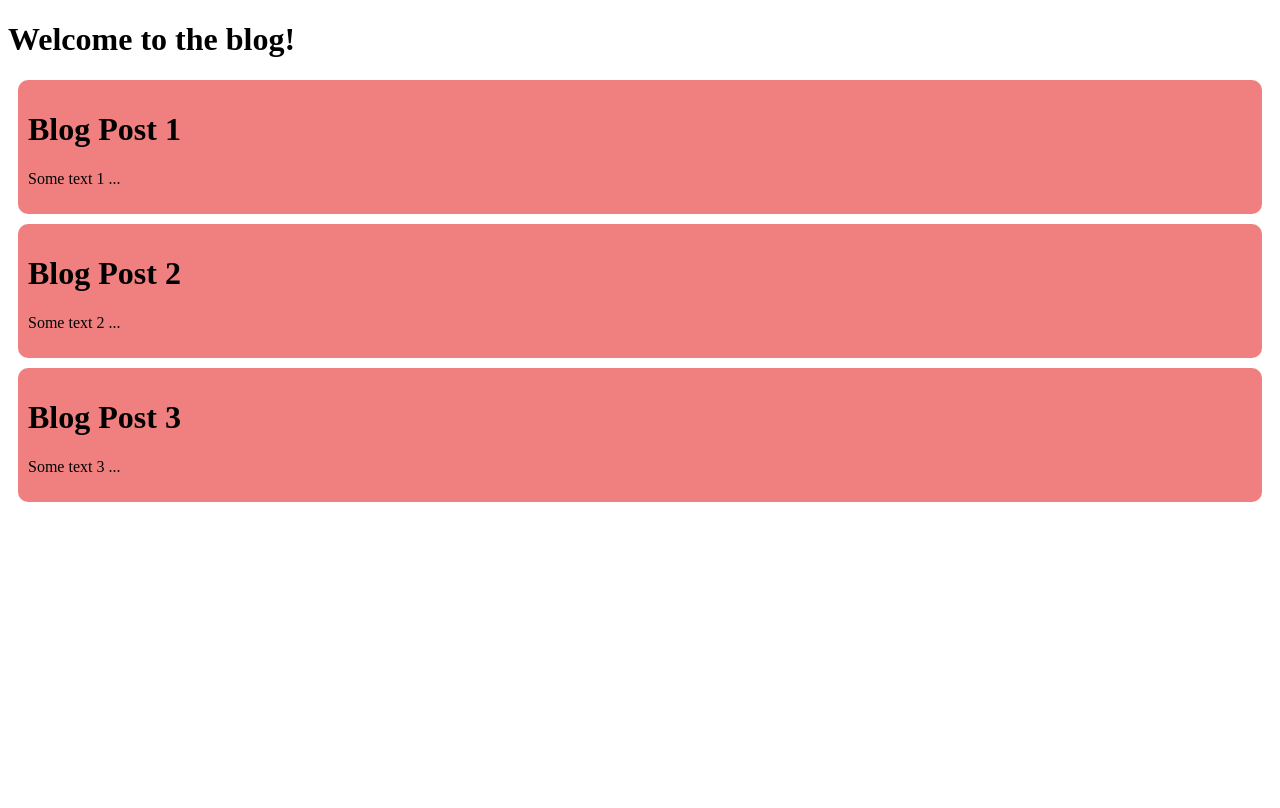
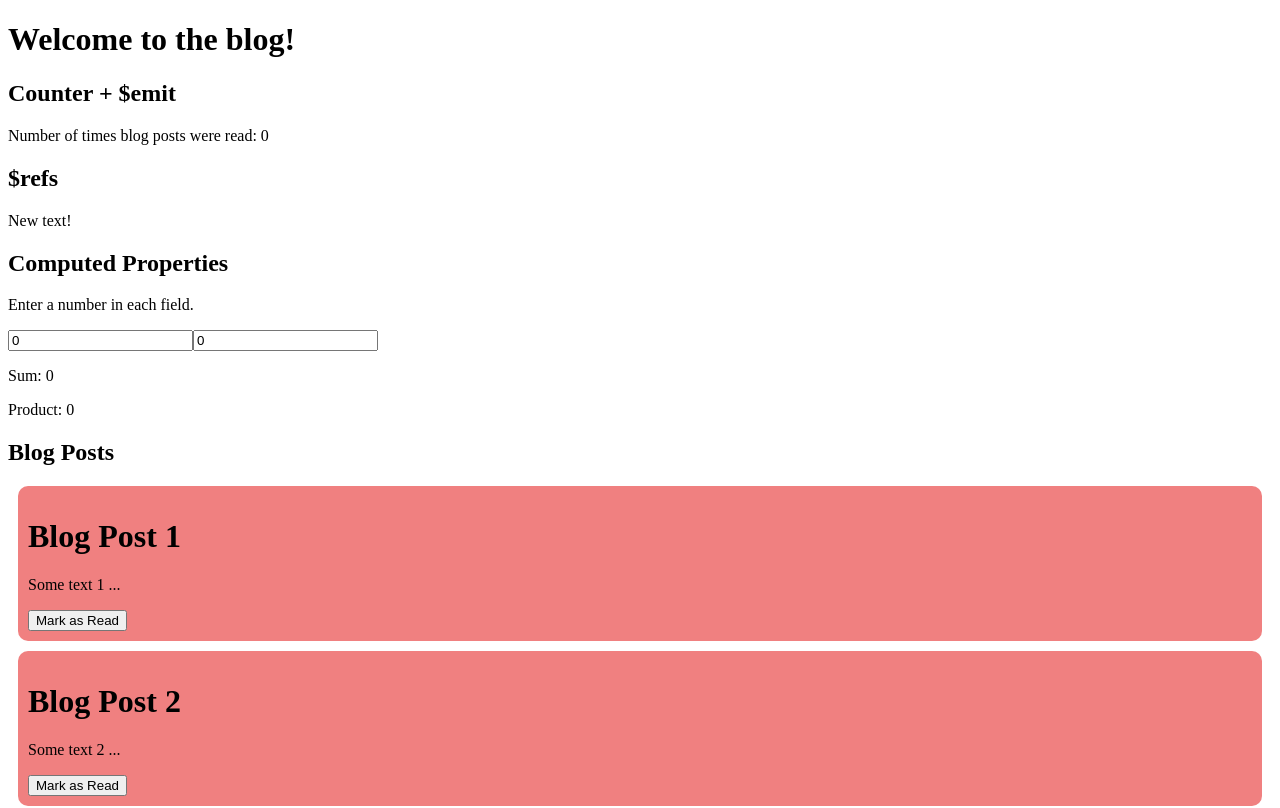
Before and after one commit to jadeleafmoon/vue3-playground, a Vue app: page / in a window 1280 px wide. Shown: the top 808 px of the page. Built offline with nearby package versions, Linux system fonts and the light colour scheme.

Commit message:
feat: implement sum and product computed properties

```diff
--- a/src/App.vue
+++ b/src/App.vue
@@ -1,9 +1,24 @@
 <template>
   <h1>Welcome to the blog!</h1>
-  <pre></pre>
+
+  <h2>Counter + $emit</h2>
+  <p>Number of times blog posts were read: {{ blogsRead }}</p>
+
+  <h2>$refs</h2>
+  <p ref="myRef">Change this text with $refs</p>
+
+  <h2>Computed Properties</h2>
+  <p>Enter a number in each field.</p>
+  <input v-model="num1" type="number"/>
+  <input v-model="num2" type="number"/>
+  <p>Sum: {{ sum }}</p>
+  <p>Product: {{ product }}</p>
+
+  <h2>Blog Posts</h2>
   <BlogPost
     v-for="blogPost in blogPosts"
     :blogPost="blogPost"
+    @handle-mark-as-read="addOne"
   />
 </template>
 
@@ -12,8 +27,12 @@ import BlogPost from "./components/BlogPost.vue"
 
 export default {
   name: 'App',
+  components: { BlogPost },
   data() {
     return {
+      num1: 0,
+      num2: 0,
+      blogsRead: 0,
       blogPosts: [
         { title: "Blog Post 1", text: "Some text 1 ..." },
         { title: "Blog Post 2", text: "Some text 2 ..." },
@@ -21,7 +40,23 @@ export default {
       ]
     }
   },
-  components: { BlogPost }
+  computed: {
+    sum() {
+      return this.num1 + this.num2
+    },
+    product() {
+      return this.num1 * this.num2
+    }
+  },
+  methods: {
+    addOne() {
+      this.blogsRead += 1
+    }
+  },
+  mounted() {
+    this.$refs.myRef.textContent = "New text!"
+  }
+
 }
 </script>
 
--- a/src/components/BlogPost.vue
+++ b/src/components/BlogPost.vue
@@ -2,6 +2,7 @@
   <div class="post">
     <h1> {{ blogPost.title }} </h1>
     <p> {{ blogPost.text }} </p>
+    <button @click="handleMarkAsRead">Mark as Read</button>
   </div>
 </template>
 
@@ -9,6 +10,11 @@
 
 export default {
   props: ['blogPost'],
+  methods: {
+    handleMarkAsRead() {
+      this.$emit('handleMarkAsRead');
+    }
+  }
 }
 
 </script>
```
Also changed, not shown: 1 other file (tests, documents, lock files or other folders).
